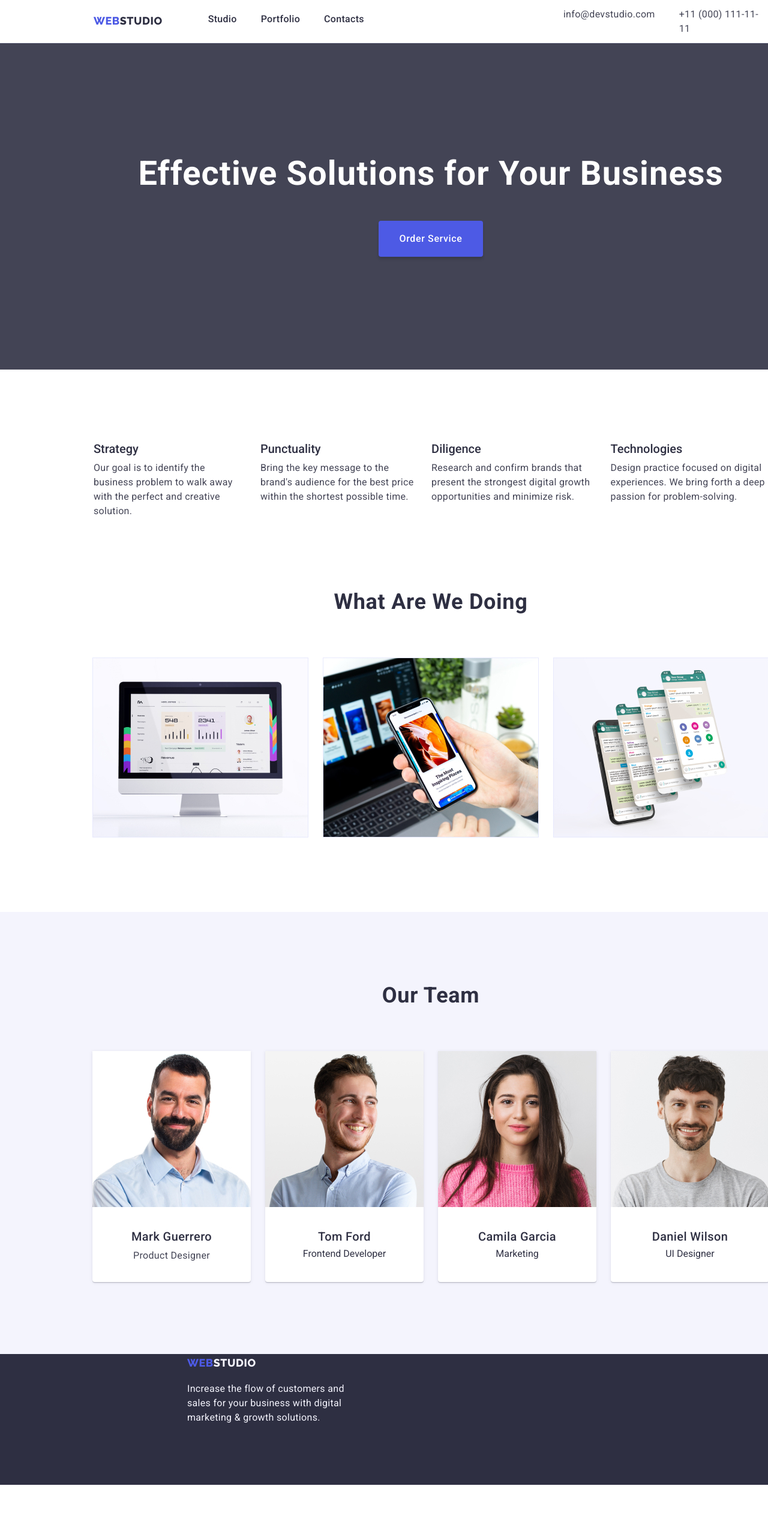
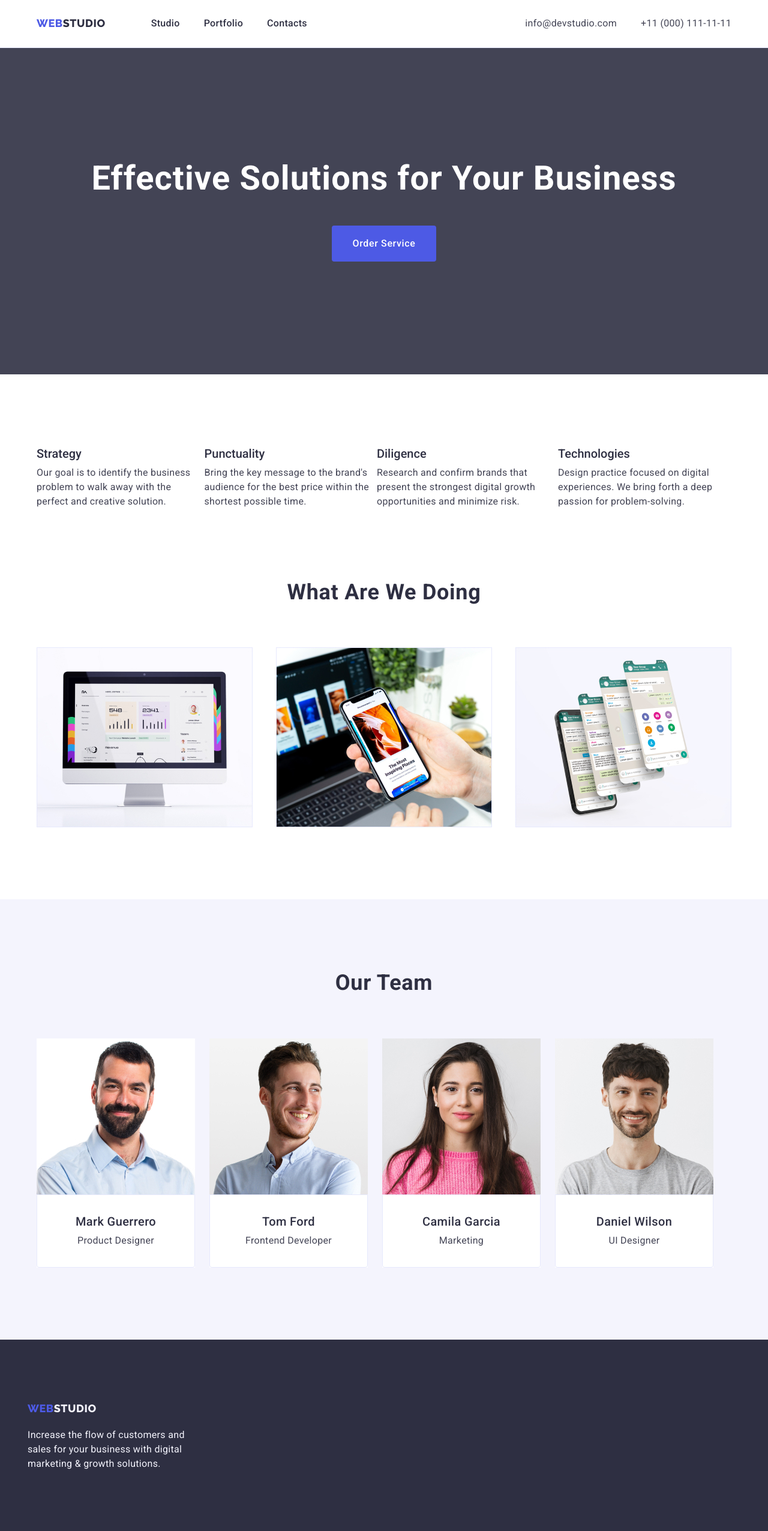
Before and after one commit to YuriiKniaz/goit-markup-hw-03, a plain HTML site: page index.html in a window 1280 px wide. Shown: the whole page at 60% size. Before the commit the page ends 2475 px from the top, so only its background shows below. Drawn offline with nearby package versions, Linux system fonts and the light colour scheme.

Commit message:
Updated homework

```diff
--- a/css/styles.css
+++ b/css/styles.css
@@ -28,24 +28,37 @@ ul {
   padding-left: 0;
 }
 
+img {
+  display: block;
+}
+
 .container {
-  width: 1158px;
+  width: 1188px;
+  margin-left: auto;
+  margin-right: auto;
+  padding-left: 15px;
+  padding-right: 15px;
 }
+
 .section {
-  padding-left: 156px;
+  padding-top: 120px;
+  padding-bottom: 120px;
 }
+
 /* HEADER */
 .header {
+  border-bottom: 1px solid #e7e9fc;
+}
+
+.header-container {
   display: flex;
   align-items: center;
-  border-bottom: 1px solid #e7e9fc;
-  max-height: 72px;
+  padding-top: 24px;
+  padding-bottom: 24px;
 }
 
 .header-nav {
   display: flex;
-  justify-content: center;
-
   text-decoration: none;
 }
 
@@ -69,16 +82,17 @@ ul {
   display: flex;
   list-style: none;
   align-content: center;
-
-  margin-right: 332px;
 }
 
 .header-list-link:not(:last-child) {
   margin-right: 40px;
 }
+.header-list-link {
+  margin: auto;
+}
 
 .header-address {
-  padding: 24px 0 24px 0;
+  margin-left: auto;
 }
 
 .address-list {
@@ -152,7 +166,6 @@ ul {
   border-color: transparent;
   padding: 16px 32px 16px 32px;
   margin-top: 48px;
-  box-shadow: 0px 4px 4px rgba(0, 0, 0, 0.15);
 }
 
 .main-button:hover {
@@ -162,21 +175,13 @@ ul {
 /* ADVANTAGES */
 
 .advantages-title {
-  position: absolute;
-  opacity: 0;
+  display: none;
 }
 
 .advantages-list {
   display: flex;
-  flex-direction: row;
-  justify-content: center;
-
+  justify-content: space-between;
   list-style: none;
-  padding-top: 120px;
-}
-
-.advantages-list-item:not(:last-child) {
-  margin-right: 24px;
 }
 
 .advantages-list-title {
@@ -197,7 +202,7 @@ ul {
 /* POSSIBILITIES */
 
 .possibilities {
-  margin-top: 120px;
+  padding-bottom: 120px;
 }
 
 .possibilities-title {
@@ -213,19 +218,14 @@ ul {
 .possibilities-list {
   margin-top: 72px;
   display: flex;
-  justify-content: center;
+  justify-content: space-between;
   list-style: none;
-}
-
-.possibilities-list-item:not(:last-child) {
-  margin-right: 24px;
 }
 
 /* OUR TEAM */
 
 .team {
   background-color: var(--light-color);
-  margin-top: 120px;
 }
 
 .team-title {
@@ -236,31 +236,23 @@ ul {
   letter-spacing: 0.02em;
   text-transform: capitalize;
   color: var(--primary-color);
-  padding-top: 120px;
 }
 
 .team-list {
   display: flex;
-  flex-direction: row;
-  justify-content: center;
+  column-gap: 24px;
   list-style: none;
   margin-top: 72px;
-  padding-bottom: 120px;
 }
 
 .team-list-item {
   background-color: var(--body-color);
-  box-shadow: 0px 1px 6px rgba(46, 47, 66, 0.08),
-    0px 1px 1px rgba(46, 47, 66, 0.16), 0px 2px 1px rgba(46, 47, 66, 0.08);
-  border-radius: 0px 0px 4px 4px;
   text-align: center;
 }
 
-.team-list-item:not(:last-child) {
-  margin-right: 24px;
-}
-
-.team-img {
+.team-list-image-wrap {
+  border: 1px solid #e7e9fc;
+  border-radius: 0px 0px 4px 4px;
 }
 
 .team-list-title {
@@ -270,22 +262,26 @@ ul {
   letter-spacing: 0.02em;
   color: var(--primary-color);
   list-style: none;
-  margin-top: 32px;
+  padding-top: 32px;
   margin-bottom: 8px;
 }
 
-.team-lsit-par {
+.team-list-par {
   font-size: 16px;
   line-height: 1.5;
   letter-spacing: 0.02em;
   color: var(--par-color);
-  margin-bottom: 32px;
+  padding-bottom: 32px;
 }
 
 /* FOOTER */
 
 .footer {
   background-color: var(--primary-color);
+}
+
+.footer-container {
+  padding: 100px 0 100px 0;
 }
 
 .footer-logo {
@@ -298,8 +294,6 @@ ul {
   text-transform: uppercase;
   text-decoration: none;
   color: var(--accent-color);
-  padding-top: 100px;
-  padding-left: 156px;
 }
 
 .logo-studio-part-bot {
@@ -312,16 +306,14 @@ ul {
   letter-spacing: 0.02em;
   color: var(--light-color);
   box-sizing: content-box;
-  width: 264px;
+  max-width: 264px;
   margin-top: 16px;
-  padding-left: 156px;
-  padding-bottom: 100px;
 }
 
 /* PORTFOLIO */
 
 .main-title {
-  opacity: 0;
+  display: none;
 }
 
 /* MENU BUTTONS */
@@ -338,8 +330,7 @@ ul {
 .button-list-data:not(:last-child) {
   margin-right: 24px;
 }
-.button-list-data {
-}
+
 .buttons {
   font-family: inherit;
   font-style: normal;
@@ -359,28 +350,22 @@ ul {
 .buttons:focus {
   background-color: var(--hover-color);
   color: var(--body-color);
-  box-shadow: 0px 3px 1px rgba(0, 0, 0, 0.1), 0px 2px 1px rgba(0, 0, 0, 0.08),
-    0px 2px 2px rgba(0, 0, 0, 0.12);
-  border-color: transparent;
-  border-radius: 4px;
 }
 
 /* IMAGES */
 
 .images-list {
-  margin-left: auto;
-  margin-right: auto;
   margin-top: 72px;
   padding-bottom: 120px;
   display: flex;
   flex-wrap: wrap;
+  row-gap: 48px;
+  column-gap: 24px;
   list-style: none;
 }
 
-.images-list-data {
+.images-list-data-wrap {
   border: 1px solid #e7e9fc;
-  margin-right: 24px;
-  margin-bottom: 48px;
 }
 
 .images-list-title {
@@ -389,7 +374,8 @@ ul {
   line-height: 1.2;
   letter-spacing: 0.02em;
   color: var(--primary-color);
-  margin: 32px 0 8px 16px;
+  padding-top: 32px;
+  margin: 0 0 8px 16px;
 }
 
 .iamges-list-link {
--- a/index.html
+++ b/index.html
@@ -22,7 +22,8 @@
   </head>
   <body>
     <!-- Header -->
-    <header class="section header">
+    <header class="header">
+      <div class="container header-container">
         <nav class="header-nav">
           <a class="header-logo" href="./index.html">
             Web<span class="logo-studio-part-top">Studio</span>
@@ -47,28 +48,35 @@
               >
             </li>
             <li class="address-list-data">
-            <a href="tel:+110001111111" class="contacts">+11 (000) 111-11-11</a>
+              <a href="tel:+110001111111" class="contacts"
+                >+11 (000) 111-11-11</a
+              >
             </li>
           </ul>
         </address>
+      </div>
     </header>
     <!-- Main -->
     <main>
       <!-- HERO -->
-      <section class="section section-hero">
+      <section class="section-hero">
+        <div class="container">
           <h1 class="hero-title">Effective Solutions for Your Business</h1>
-        <button class="button main-button" type="button">Order Service</button>
+          <button class="button main-button" type="button">
+            Order Service
+          </button>
+        </div>
       </section>
       <!-- ADVANTAGES -->
-      <section class="section advantages">
+      <section class="advantages section">
+        <div class="container">
           <h2 class="advantages-title">Why you have to choose us?</h2>
-
           <ul class="advantages-list">
             <li class="advantages-list-item">
               <h3 class="advantages-list-title">Strategy</h3>
               <p class="advantages-parag">
-              Our goal is to identify the business problem to walk away with the
-              perfect and creative solution.
+                Our goal is to identify the business problem to walk away with
+                the perfect and creative solution.
               </p>
             </li>
             <li class="advantages-list-item">
@@ -93,10 +101,12 @@
               </p>
             </li>
           </ul>
+        </div>
       </section>
 
       <!-- POSSIBILITIES -->
-      <section class="section possibilities">
+      <section class="possibilities">
+        <div class="container">
           <h2 class="possibilities-title">What are we doing</h2>
           <ul class="possibilities-list">
             <li class="possibilities-list-item">
@@ -109,10 +119,12 @@
               <img src="./images/sec2-3.jpg" alt="App" width="360" />
             </li>
           </ul>
+        </div>
       </section>
 
       <!-- OUR TEAM -->
-      <section class="section team">
+      <section class="team section">
+        <div class="container">
           <h2 class="team-title">Our Team</h2>
 
           <ul class="team-list">
@@ -123,8 +135,10 @@
                 alt="Mark Guerrero"
                 width="264"
               />
+              <div class="team-list-image-wrap">
                 <h3 class="team-list-title">Mark Guerrero</h3>
-            <p class="team-lsit-par">Product Designer</p>
+                <p class="team-list-par">Product Designer</p>
+              </div>
             </li>
             <li class="team-list-item">
               <img
@@ -133,8 +147,10 @@
                 alt="Tom Ford"
                 width="264"
               />
+              <div class="team-list-image-wrap">
                 <h3 class="team-list-title">Tom Ford</h3>
                 <p class="team-list-par">Frontend Developer</p>
+              </div>
             </li>
             <li class="team-list-item">
               <img
@@ -143,8 +159,10 @@
                 alt="Camila Garcia"
                 width="264"
               />
+              <div class="team-list-image-wrap">
                 <h3 class="team-list-title">Camila Garcia</h3>
                 <p class="team-list-par">Marketing</p>
+              </div>
             </li>
             <li class="team-list-item">
               <img
@@ -153,21 +171,26 @@
                 alt="Daniel Wilson"
                 width="264"
               />
+              <div class="team-list-image-wrap">
                 <h3 class="team-list-title">Daniel Wilson</h3>
                 <p class="team-list-par">UI Designer</p>
+              </div>
             </li>
           </ul>
+        </div>
       </section>
     </main>
     <!-- FOOTER -->
-    <footer class="section footer">
+    <footer class="footer">
+      <div class="container footer-container">
         <a class="footer-logo" href="./index.html">
           Web<span class="logo-studio-part-bot">Studio</span>
         </a>
         <p class="footer-par">
-        Increase the flow of customers and sales for your business with digital
-        marketing & growth solutions.
+          Increase the flow of customers and sales for your business with
+          digital marketing & growth solutions.
         </p>
+      </div>
     </footer>
   </body>
 </html>
```
Also changed, not shown: portfolio.html (+60 -27 lines). Lines whose indentation alone changed are shown as unchanged.
